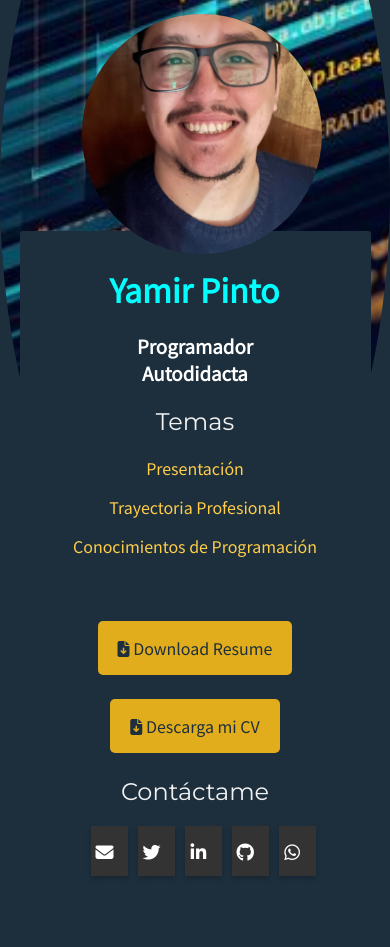
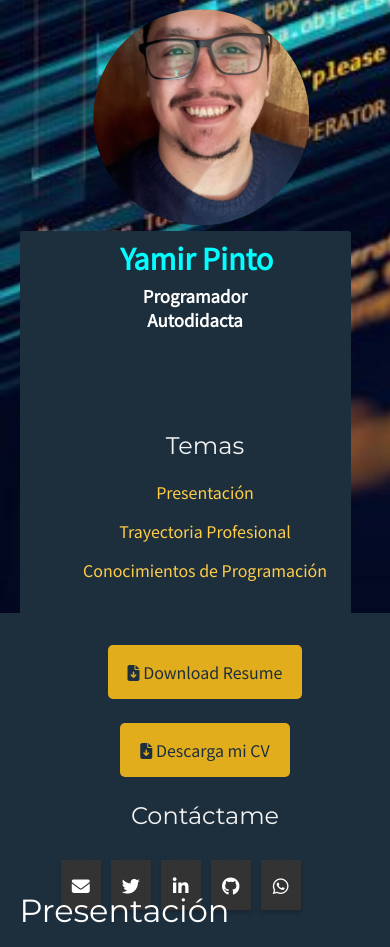
Before and after one commit to yamirpinto/miweb, a plain HTML site: page index.html in a window 390 px wide. Shown: the part 295-1242 px from the top of the page. Drawn offline with nearby package versions, Linux system fonts and the light colour scheme.

Commit message:
Cambios web
- add .htaccess
- add :hover zoom to selfie
- fix social media icons

```diff
--- a/estilos.css
+++ b/estilos.css
@@ -80,22 +80,20 @@ body {
 	padding: 7px;
 	z-index: 1;
     border-radius: 50%;
+	transform: scale(1);
+	transition: 1s;
 }
 .contenedor-selfie .nombre{
 	position: absolute;
 	padding: 260px 20px;
 	width: 225px;
 	padding-left: 30px;
-	text-align: center;
-	align-items: center;
-	margin-top: 1%;
 }
 .contenedor-selfie .below{
 	align-items: center;
 	text-align: center;
 	padding: 280px 20px;
 	color: #fff;
-
 }
 
 .contenedor-imagen img {
@@ -106,17 +104,24 @@ body {
 	object-fit: cover;
 	object-position: 0 bottom;
 	z-index: -1;
-	border-radius: 50%;
 	background: linear-gradient(to bottom, rgb(0 0 0 / .25), rgb(0 0 0 / .25));
 
 }
-
-
+.selfie {
+	border-radius: 50%;
+	transition: transform .2s;
+}
+.contenedor-imagen :hover {
+	transform: scale(1.3);
+	transition: 1s;
+}
 .nombre{
 	color: aqua;
+	text-align: center;
+	justify-content: space-between;
+	transform: scale(1);
+	transition: 1s;
 }
-
-
 
 /* * ============================== */
 /* * ============ MAIN ============ */
@@ -211,7 +216,7 @@ main .contenido .parrafo{
 	width: 35%;
 	animation: javascript 3s;
 }
-.java{
+.java {
 	width: 50%;
 	animation: java 3s;
 }
@@ -272,7 +277,7 @@ main .contenido .parrafo{
 		width: 20%;
 	}
 }
-@keyframes sqloracle{
+@keyframes sqloracle {
 	0%{
 		width: 0%;
 	}
@@ -324,7 +329,7 @@ aside .contenedor-redes {
 	display: flex;
 	height: 100vh;
 	align-items: left;
-	justify-content: left;
+	justify-content: center;
 }
 
 
@@ -337,7 +342,7 @@ aside .contenedor-redes ul li{
 }
 aside .contenedor-redes ul li a{
 	display: block;
-	padding: 0px 10px;
+	padding: 0px 0px;
 	padding-left: 0px;
 	background: #333;
 	color: #fff;
@@ -387,47 +392,57 @@ aside .btn:hover{
 		flex-wrap: wrap;
 		align-items: center;
 		position: static;
+
 	}
 
 	main .contenedor {
 		flex-direction: column;
 	}
-	.contenido {
-		padding-top: 15%;
-	}
 
 	header .titulo{
 		text-align: center;
 	}
+	.contenedor-selfie {
+		transform: scale(0.9);
+		transition: .9s;
+		top: 8px;
+		margin: auto;
+	}
+	.contenedor-selfie :hover {
+		transform: scale(0.91);
+		transition: .9s;
+	}
 	.contenedor-selfie .nombre{
-		position: absolute;
-		padding: 5% 10%;
+		justify-content: center;
 		text-align: center;
-		align-items: center;
-		margin-top: 100%;
+		width: 230px;
+		height: 70px;
+		padding: 10px 20px;
+		top: 250px;
+		bottom: 20px;
+	}
+	.contenedor-selfie .below {
+		justify-content: center;
+		text-align: center;
+		padding: 10px 20px;
+		top: 270px;
+		bottom: 20px;
+		position: relative;
 	}
 
-	.contenedor-selfie .below{
-		align-items: center;
-		text-align: center;
-		padding: 5% 5%;
-		margin-top: 125%;
-		color: #fff;
-		text-align: center;
 
-	}
+
 
 	main .skill{
-		height: 100%;
+		height: 90%;
 		width: 100%;
-		margin-left: 0%;
+		margin-left: 5%;
 		margin-right: 5%;
 	}
 
 	aside {
-		padding-top: 50%;
-		width: 100%;
-		height: 90%;
+		padding-top: 200px;
+		padding-left: 60px;
 		border-bottom-width: 40px;
 		align-items: center;
 		text-align: center;
@@ -436,12 +451,7 @@ aside .btn:hover{
 	}
 	aside .contenedor-redes{
 		align-items: top;
-		width: 100%;
-		height: 70%;
-		padding: 5px 15px;
-		padding-top: 0;
-		padding-bottom: 5%;
-		padding-left: 8%;
-		justify-content: space-between;
+		padding: 5px 55px;
+		padding-left: 15%;
 	}
 }
--- a/index.html
+++ b/index.html
@@ -19,14 +19,14 @@
 	<header>
 		<nav class="navbar">
 			<div class="contenedor">
-                <a href="index.html">Acerca de mí</a>
+                <a href="index">Acerca de mí</a>
 			</div>
 		</nav>
 		<div class="contenedor-imagen">
 			<a href="#">
 				<img src="img/code_2.jpg">
 			</a>
-			<div class="contenedor-selfie"><img src="img/selfie.jpg"><h1 class="nombre"> Yamir Pinto </h1><br><h3 class="below"> Programador Autodidacta</h3></div></div>
+			<div class="contenedor-selfie"><img class="selfie" src="img/selfie.jpg"><h1 class="nombre"> Yamir Pinto </h1><br><h3 class="below"> Programador Autodidacta</h3></div></div>
 		</div>
 
 	</header>
@@ -44,7 +44,7 @@
 					<br>
 					<a href="docs/CV_Yamir_Pinto_v2_EN.pdf" class="btn" target="_blank"><i class="fas fa-file-download" aria-hidden="true"></i>  Download Resume</a>
 					<br><br>
-					<a href="docs/CV_Yamir_Pinto_v2_ES.pdf" class="btn" target="_blank"><i class="fas fa-file-download" aria-hidden="true"></i>  Descarga mi CV</a>
+					<a href="docs/CV_Yamir_Pinto_ES.pdf" class="btn" target="_blank"><i class="fas fa-file-download" aria-hidden="true"></i>  Descarga mi CV</a>
 					<br><br>
 					<h3 class="titulo">Contáctame</h3>
 					<span class="contenedor-redes">
@@ -55,8 +55,8 @@
 									<li><a href="https://github.com/yamirpinto" class="rrss" target="_blank"><i class="fab fa-github"></i></a></li>
 									<li><a href="https://api.whatsapp.com/send?phone=+56953532202&text=%C2%A1Hola%20Yamir!%20Te%20contacto%20a%20trav%C3%A9s%20de%20tu%20sitio%20web%20www.yamirpinto.dev" class="rrss" target="_blank"><i class="fab fa-whatsapp"></i></a></li>
 								</ul>
-					</span>
-					<br><br>
+						</span>
+						<br><br>
 				</nav>
 			</aside>
 			<div class="contenido">
@@ -64,7 +64,7 @@
 					<h1 class="titulo" id="presentacion">Presentación</h1>
 					<p class="parrafo">
 						Soy Yamir Pinto y actualmente tengo 30 años.
-						<br> Actualmente trabajo y me encuentro estudiando en jornada vespertina la carrera de Analista Programador. Poseo más de 7 años de experiencia en el rubro de la consultoría SAP (que sin duda han aportado enormemente en mi formación profesional), sin embargo mi actual foco es poder dedicarme a lo que realmente me apasiona que es la programación. Soy un convencido de que los sueños si se cumplen, por lo que todos los días me encuentro estudiando para poder alcanzar un puesto de desarrollador. La primera meta es poder alcanzar el nivel de Full-Stack.
+						<br> Programador autodidacta, en constante aprendizaje realizando distintos tipos de proyectos propios. Mi actual foco es poder dedicarme a lo que realmente me apasiona que es la programación. Soy un convencido de que los sueños si se cumplen, busco una empresa donde generar impacto, que confíe en mí y en donde pueda retribuir dicha confianza.
 					</p>
 				</div>
 				<div class="post">
@@ -78,7 +78,7 @@
 					<h1 class="titulo" id="conocimientos">Conocimientos de Programación</h1>
 					<p>
 						<div class="skill">
-						<h2>Front End</h2>
+						<h2 class="nombre">Front End</h2>
 							<p>
 								<ul class="lista">
 									<li><h3>HTML5 <img class="logo" src="img/html5.png"></h3></li>
@@ -95,7 +95,7 @@
 						</p>
 						</div>
 						<div class="skill">
-						<h2>Back End</h2>
+						<h2 class="nombre">Back End</h2>
 							<ul class="lista">
 								<li ><h3>JAVA <img class="logo" src="img/java.png"></h3></li>
 								<span class="bar"><span class="java"></span></span>
```
Also changed, not shown: 3 other files.
